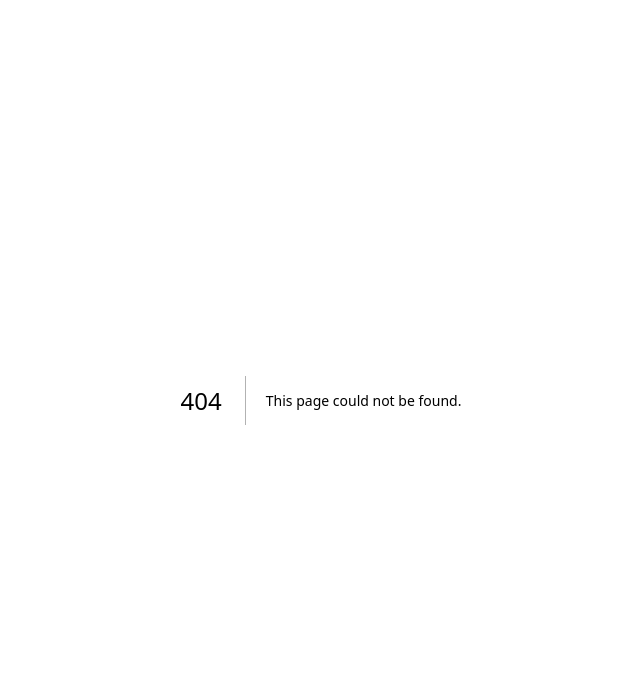
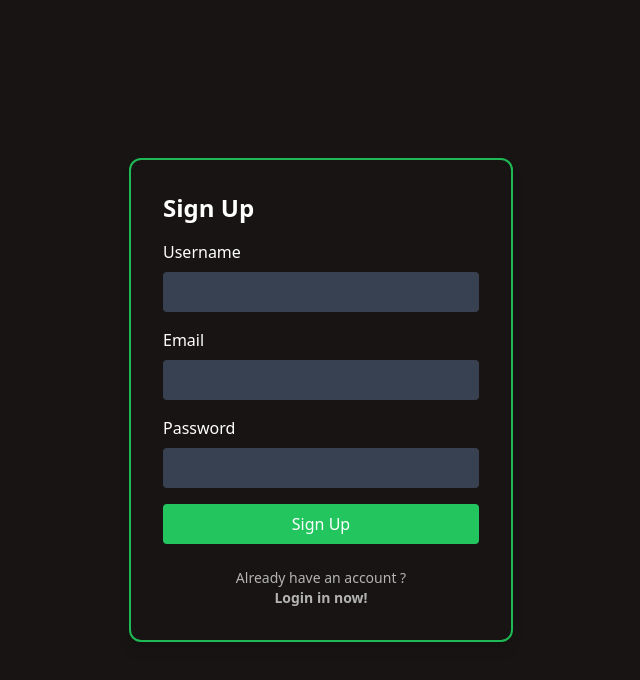
Before and after one commit to kaushal-Prakash/spotify-clone, a Next.js app: page /signup in a window 1280 px wide. Before the commit this address had no page. Shown: the top 680 px of the page, without its empty margins (319-959 px from the left). Built offline with nearby package versions, Linux system fonts and the light colour scheme.

Commit message:
login , logout and signup page done

```diff
--- /dev/null
+++ b/src/app/api/auth/user-logout/route.ts
@@ -0,0 +1,15 @@
+import { NextResponse } from "next/server";
+
+export async function GET() {
+  try {
+    const response = NextResponse.json({
+      message: "Logout successful",
+      success: true,
+    });
+    response.cookies.set("token", "", { httpOnly: true, expires: new Date(0) });
+    return response;
+  } catch (error) {
+    console.log(error);
+    return NextResponse.json({ message: "Error Logging out !" }, { status: 500 });
+  }
+}
--- /dev/null
+++ b/src/app/home/page.tsx
@@ -0,0 +1,9 @@
+import React from 'react'
+
+function page() {
+  return (
+    <div>page</div>
+  )
+}
+
+export default page
--- /dev/null
+++ b/src/app/login/page.tsx
@@ -0,0 +1,78 @@
+"use client";
+import axios from "axios";
+import Link from "next/link";
+import { useRouter } from "next/navigation";
+import { useState } from "react";
+
+export default function Signup() {
+  const [form, setForm] = useState({ username: "", email: "", password: "" });
+    const router = useRouter();
+  const handleChange = (e : React.ChangeEvent<HTMLInputElement>) => {
+    setForm({ ...form, [e.target.name]: e.target.value });
+  };
+
+  const handleSubmit = async (e: React.FormEvent<HTMLFormElement>) => {
+    e.preventDefault();
+    try {
+      await axios.post("/api/auth/user-login", form);
+      router.push('/home');
+    } catch (err) {
+      console.log(err);
+    }
+  };
+
+  return (
+    <div className="flex justify-center items-center min-h-screen bg-spotify-black">
+      <div className="bg-spotify-black p-8 rounded-xl shadow-lg w-96 border-spotify-green border-2">
+        <h2 className="text-white text-2xl font-bold mb-4">Welcome back 😊</h2>
+        <form onSubmit={handleSubmit}>
+          <div className="mb-4">
+            <label className="block text-white mb-2">Username</label>
+            <input
+              type="text"
+              name="username"
+              value={form.username}
+              onChange={handleChange}
+              className="w-full p-2 rounded bg-gray-700 text-white focus:outline-none"
+              required
+            />
+          </div>
+          <div className="mb-4">
+            <label className="block text-white mb-2">Email</label>
+            <input
+              type="email"
+              name="email"
+              value={form.email}
+              onChange={handleChange}
+              className="w-full p-2 rounded bg-gray-700 text-white focus:outline-none"
+              required
+            />
+          </div>
+          <div className="mb-4">
+            <label className="block text-white mb-2">Password</label>
+            <input
+              type="password"
+              name="password"
+              value={form.password}
+              onChange={handleChange}
+              className="w-full p-2 rounded bg-gray-700 text-white focus:outline-none"
+              required
+            />
+          </div>
+          <button
+            type="submit"
+            className="w-full bg-green-500 text-white py-2 rounded hover:bg-green-600"
+          >
+            Login
+          </button>
+        </form>
+        <div className="mt-6 text-center text-spotify-light-gray text-sm">
+          <p>Don&apos;t have an account ?</p>
+          <Link href="/signup" className="font-semibold">
+            Create account
+          </Link>
+        </div>
+      </div>
+    </div>
+  );
+}
--- /dev/null
+++ b/src/app/signup/page.tsx
@@ -0,0 +1,79 @@
+"use client";
+import axios from "axios";
+import Link from "next/link";
+import { useRouter } from "next/navigation";
+import { useState } from "react";
+
+export default function Signup() {
+  const [form, setForm] = useState({ username: "", email: "", password: "" });
+    const router = useRouter();
+  const handleChange = (e: React.ChangeEvent<HTMLInputElement>) => {
+    setForm({ ...form, [e.target.name]: e.target.value });
+  };
+
+  const handleSubmit = async (e: React.FormEvent<HTMLFormElement>) => {
+    e.preventDefault();
+    try {
+      const res = await axios.post("/api/auth/user-signup",form);
+      console.log(res);
+      router.push('/home');
+    } catch (err) {
+      console.log(err);
+    }
+  };
+
+  return (
+    <div className="flex justify-center items-center min-h-screen bg-spotify-black">
+      <div className="bg-spotify-black p-8 rounded-xl shadow-lg w-96 border-spotify-green border-2">
+        <h2 className="text-white text-2xl font-bold mb-4">Sign Up</h2>
+        <form onSubmit={handleSubmit}>
+          <div className="mb-4">
+            <label className="block text-white mb-2">Username</label>
+            <input
+              type="text"
+              name="username"
+              value={form.username}
+              onChange={handleChange}
+              className="w-full p-2 rounded bg-gray-700 text-white focus:outline-none"
+              required
+            />
+          </div>
+          <div className="mb-4">
+            <label className="block text-white mb-2">Email</label>
+            <input
+              type="email"
+              name="email"
+              value={form.email}
+              onChange={handleChange}
+              className="w-full p-2 rounded bg-gray-700 text-white focus:outline-none"
+              required
+            />
+          </div>
+          <div className="mb-4">
+            <label className="block text-white mb-2">Password</label>
+            <input
+              type="password"
+              name="password"
+              value={form.password}
+              onChange={handleChange}
+              className="w-full p-2 rounded bg-gray-700 text-white focus:outline-none"
+              required
+            />
+          </div>
+          <button
+            type="submit"
+            className="w-full bg-green-500 text-white py-2 rounded hover:bg-green-600"
+          >
+            Sign Up
+          </button>
+        </form>
+        <div className="mt-6 text-center text-spotify-light-gray text-sm">
+          <p>Already have an account ?</p>
+          <Link href="/login" className="font-semibold">
+            Login in now!
+          </Link>
+        </div>
+      </div>
+    </div>
+  );
+}
```
